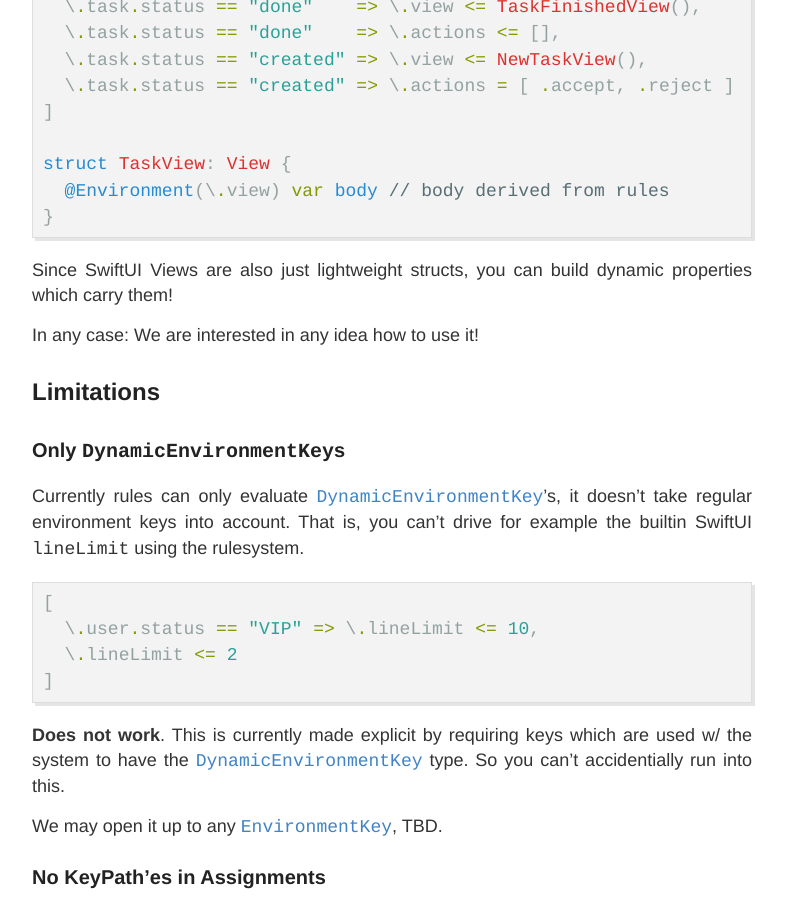
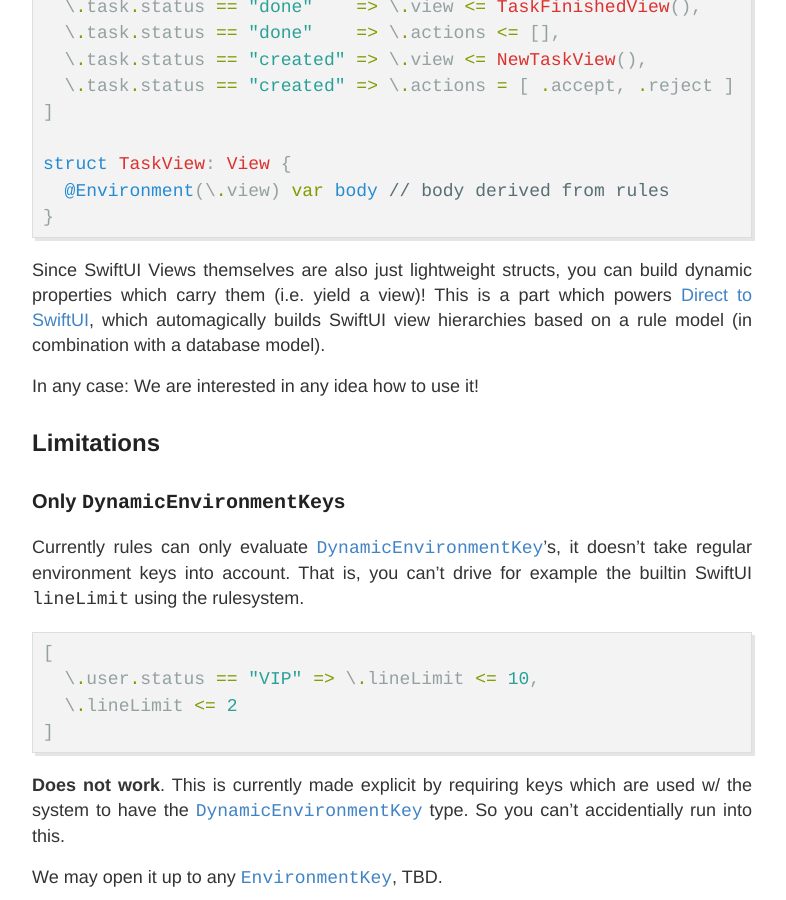
Before and after one commit to AlwaysRightInstitute/alwaysrightinstitute.github.io, a Jekyll site: the page built from _posts/2019-08-31-swiftuirules.md, in a window 1280 px wide and 900 px high, scrolled down 9342 px. Shown: the whole window, without its empty margins (248-1034 px from the left). Built offline with Jekyll 4.4.1, drawn with Linux system fonts in a browser that asks for light colours.

Commit message:
Mention SwiftUI Rules in Usecases
... it is a usecase.

````diff
--- a/_posts/2019-08-31-swiftuirules.md
+++ b/_posts/2019-08-31-swiftuirules.md
@@ -446,8 +446,12 @@ struct TaskView: View {
 }
 ```
 
-Since SwiftUI Views are also just lightweight structs,
-you can build dynamic properties which carry them!
+Since SwiftUI Views themselves are also just lightweight structs,
+you can build dynamic properties which carry them (i.e. yield a view)!
+This is a part which powers
+[Direct to SwiftUI](http://www.alwaysrightinstitute.com/directtoswiftui/),
+which automagically builds SwiftUI view hierarchies based on a rule model
+(in combination with a database model).
 
 In any case: We are interested in any idea how to use it!
 
````
